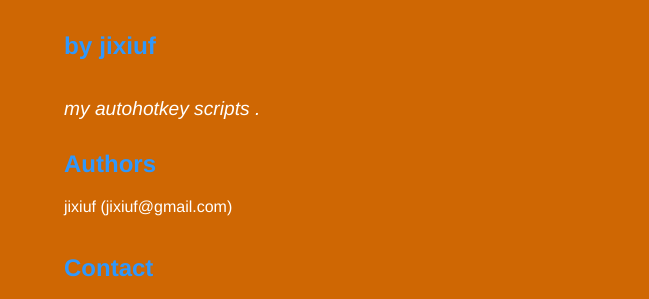
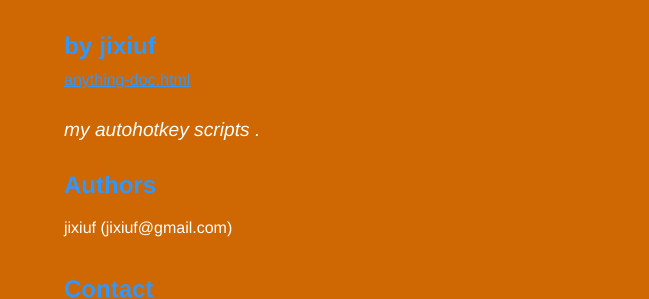
Before and after one commit to jixiuf/my_autohotkey_scripts, a plain HTML site: page index.html in a window 1280 px wide. Shown: the part 184-483 px from the top of the page, 226-875 px from the left. Drawn offline with Linux system fonts and the light colour scheme; grey boxes are pictures that could not be loaded.

Commit message:
<a href="http://jixiuf.github.com/my_autohotkey_scripts/anything-doc.html">anything-doc.html</a>

```diff
--- a/index.html
+++ b/index.html
@@ -44,7 +44,7 @@
 
     <h1><a href="https://github.com/jixiuf/my_autohotkey_scripts">my_autohotkey_scripts</a>
       <span class="small">by <a href="https://github.com/jixiuf">jixiuf</a></span></h1>
-
+<a href="http://jixiuf.github.com/my_autohotkey_scripts/anything-doc.html">anything-doc.html</a>
     <div class="description">
       my autohotkey scripts .
     </div>
```
